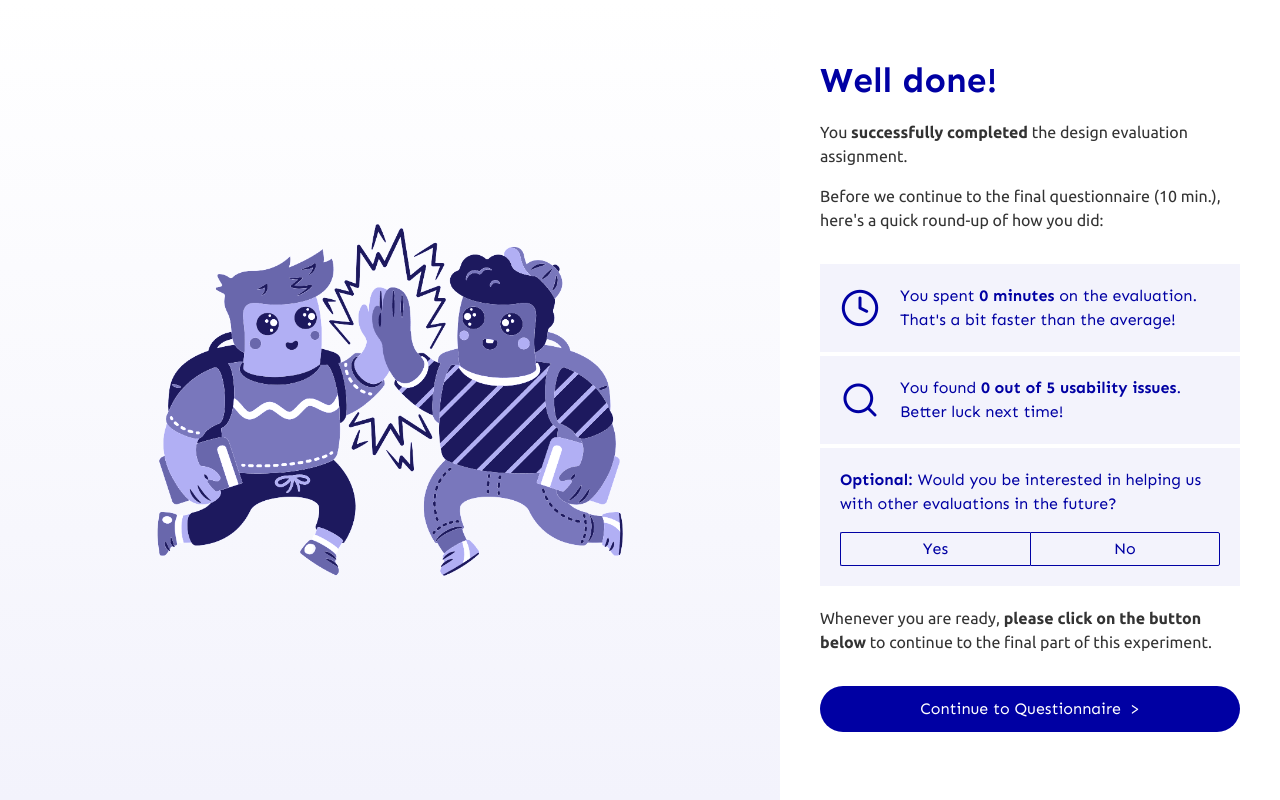
After one commit to AJGeel/requestor, a PHP site: page /app/backend/success.html in a window 1280 px wide. The commit adds this page. Run offline with PHP 8.4, Linux system fonts and the light colour scheme; a stand-in replaces the project's code that opens the database connection.

Commit message:
Start development of a feedback screen the study participants see when completing the design evaluation

```diff
--- /dev/null
+++ b/app/backend/success-styling.css
@@ -0,0 +1,180 @@
+.container {
+  display: flex;
+  font-family: "Sen", sans-serif;
+  line-height: 150%;
+
+  animation: fadeInCenter .8s ease-in-out;
+}
+
+.hero {
+  width: 100%;
+  height: 100vh;
+  background: linear-gradient(180deg, #FFFFFF 0%, #F3F3FC 100%);
+  display: flex;
+  justify-content: center;
+}
+
+.hero img {
+  object-fit: contain;
+  padding: 14em 2em;
+  max-width: 100%;
+
+  animation: fadeInBottom 1s ease-in-out;
+}
+
+.container .sidebar {
+  display: flex;
+  flex-direction: column;
+  justify-content: center;
+  padding: 40px;
+  /* width: 40%; */
+  width: 500px;
+  flex-shrink: 0;
+}
+
+b {
+  font-weight: bold;
+}
+
+h1 {
+  color: #0000A3;
+  font-size: 2.2em;
+  font-weight: 600;
+  margin-bottom: .8em;
+}
+
+p {
+  font-family: "Ubuntu", sans-serif;
+  color: #333;
+  margin-bottom: 1em;
+}
+
+.stats {
+  margin: 1em 0;
+}
+
+.stat {
+  background-color: #F3F3FC;
+  color: #0000A3;
+  display: flex;
+  justify-content: center;
+  align-items: center;
+  padding: 20px;
+  margin-bottom: 4px;
+}
+
+.stat--icon {
+  width: 40px;
+  height: 40px;
+  flex-shrink: 0;
+  margin-right: 20px;
+}
+
+.stat--icon img {
+  width: 40px;
+  height: 40px;
+}
+
+.stat--text {
+  width: 100%;
+}
+
+.stat:last-child {
+  flex-direction: column;
+}
+
+.stat-buttons {
+  display: flex;
+  width: 100%;
+  margin-top: 1em;
+}
+
+.stat-buttons button {
+  width: 100%;
+  font-family: 'Sen', sans-serif;
+  background-color: #F3F3FC;
+  border: 1px solid #0000A3;
+  box-sizing: border-box;
+  color: #0000A3;
+  cursor: pointer;
+  padding: .4em;
+  font-size: 1em;
+  border-radius: 2px;
+  transition: background-color .2s ease-in-out, color .2s ease-in-out;
+}
+
+.stat-buttons button.active {
+  background-color: #0000A3;
+  color: #fff;
+}
+
+.stat-buttons button:hover {
+  background-color: #0000A3;
+  color: #fff;
+}
+
+.stat-buttons button:first-child {
+  border-right: none;
+  border-top-right-radius: 0px;
+  border-bottom-right-radius: 0px;
+}
+
+.stat-buttons button:last-child {
+  border-top-left-radius: 0px;
+  border-bottom-left-radius: 0px;
+}
+
+.call-to-action {
+  background-color: #0000A3;
+  color: #fff;
+  box-sizing: border-box;
+  cursor: pointer;
+  border-radius: 100px;
+  padding: .7em;
+  font-size: 1em;
+  border: none;
+  font-family: 'Sen', sans-serif;
+  margin-top: 1em;
+  display: flex;
+  justify-content: center;
+  text-decoration: none;
+}
+
+.call-to-action span {
+  transition: all .2s ease-in-out;
+}
+
+.call-to-action:hover span {
+  transform: translateX(1em);
+}
+
+
+
+
+@keyframes fadeInCenter {
+  from {
+    transform: scale(.9);
+    opacity: 0;
+    filter: blur(5px);
+  }
+
+  to {
+    transform: scale(1);
+    opacity: 1;
+    filter: blur(0px);
+  }
+}
+
+@keyframes fadeInBottom {
+  from {
+    transform: rotate(-20deg) scale(.3);
+    opacity: 0;
+    filter: blur(5px);
+  }
+
+  to {
+    transform: rotate(0deg);
+    opacity: 1;
+    filter: blur(0px);
+  }
+}
--- /dev/null
+++ b/app/backend/success.html
@@ -0,0 +1,121 @@
+<!DOCTYPE html>
+<html lang="en" dir="ltr">
+  <head>
+    <!-- Meta tags -->
+    <meta charset="utf-8">
+    <meta name="viewport" content="width=device-width, initial-scale=1">
+    <meta name="robots" content="no-index, no-follow">
+    <title>Well done!</title>
+    <meta name="description" content="Requestor enables digital creators to collaborate on design prototypes, and provide actionable feedback.">
+    <meta name="author" content="Arthur Geel, hello@arthurgeel.com">
+    <meta name="color-scheme" content="light dark">
+
+    <!-- Links and CSS -->
+    <link rel="shortcut icon" href="/i/requestor.svg" type="image/png" id="favicon">
+    <link rel="stylesheet" href="/css/reset.min.css"> <!-- Reset browser inconsistencies -->
+    <link rel="stylesheet" href="success-styling.css">
+    <link href="https://fonts.googleapis.com/css2?family=Sen:wght@400;700;800&family=Ubuntu:ital,wght@0,300;0,400;0,500;0,700;1,300;1,400;1,500;1,700&display=swap" rel="stylesheet">
+  </head>
+<body>
+  <div class="container">
+    <section class="hero">
+      <img src="great-success.png" alt="Great success!">
+    </section>
+    <section class="sidebar">
+      <h1>Well done!</h1>
+      <p>You <b>successfully completed</b> the design evaluation assignment.</p>
+      <p>Before we continue to the final questionnaire (10 min.), here's a quick round-up of how you did:</p>
+
+      <div class="stats">
+        <div class="stat">
+          <div class="stat--icon"><img src="clock-icon.png" alt="clock icon"></div>
+          <div class="stat--text">You spent <b><span class="stat--dynamic-content" id="timeSpent">0</span> minutes</b> on the evaluation. That's <span id="timeSpentAppraisal">a bit faster than the average!</span></div>
+        </div>
+        <div class="stat">
+          <div class="stat--icon"><img src="search-icon.png" alt="search icon"></div>
+          <div class="stat--text">You found <b><span class="stat--dynamic-content" id="issuesFound">0</span> out of 5 usability issues</b>. <span id="issuesFoundAppraisal">Better luck next time!</span></div>
+        </div>
+        <div class="stat">
+          <div class="stat--text"><b>Optional:</b> Would you be interested in helping us with other evaluations in the future?</div>
+          <div class="stat-buttons">
+            <button type="button" name="button" id="interested">Yes</button>
+            <button type="button" name="button" id="notInterested">No</button>
+          </div>
+        </div>
+      </div>
+
+      <p>Whenever you are ready, <b>please click on the button below</b> to continue to the final part of this experiment.</p>
+
+      <a id="nextQuestionnaire" class="call-to-action"><span>Continue to Questionnaire &nbsp;&gt;</span></a>
+
+    </section>
+
+  </div>
+
+  <script type="text/javascript">
+
+    // DOM Calls
+    let btnInterested = document.getElementById('interested');
+    let btnNotInterested = document.getElementById('notInterested');
+    let nextQuestionnaireBtn = document.getElementById('nextQuestionnaire');
+
+    // Global variables
+    let interested = false;
+    let interfaceVariant = "cui";
+
+    // EventListener for clicking the 'interested' button
+    btnInterested.addEventListener('click', function() {
+      if (btnInterested.classList.contains('active') != true) {
+        btnInterested.classList.add('active');
+      }
+
+      btnNotInterested.classList.remove('active');
+      interested = true;
+    });
+
+    // EventListener for clicking the 'not interested' button
+    btnNotInterested.addEventListener('click', function() {
+      if (btnNotInterested.classList.contains('active') != true) {
+        btnNotInterested.classList.add('active');
+      }
+
+      btnInterested.classList.remove('active');
+      interested = false;
+    });
+
+    // EventListener for the 'Continue to Questionnaire' button
+    nextQuestionnaireBtn.addEventListener('click', function() {
+      toNextPage();
+    });
+
+    // Function to get a cookie
+    function getCookie(cname) {
+      var name = cname + "=";
+      var decodedCookie = decodeURIComponent(document.cookie);
+      var ca = decodedCookie.split(';');
+      for(var i = 0; i <ca.length; i++) {
+        var c = ca[i];
+        while (c.charAt(0) == ' ') {
+          c = c.substring(1);
+        }
+        if (c.indexOf(name) == 0) {
+          return c.substring(name.length, c.length);
+        }
+      }
+      return "";
+    }
+
+    function toNextPage() {
+      let userID = getCookie('temp_uid');
+
+      // Submit 'interested' data to server
+      console.log('TODO: Implement FETCH PHP SQL request.');
+      console.log(`INSERT INTO table_name (uid, interested) VALUES (${userID}, ${interested})`);
+      // Navigate to the correct follow-up page
+      location.href = `../../nasa-tlx/${interfaceVariant}.html`;
+    }
+
+  </script>
+
+</body>
+</html>
--- a/app/cui.php
+++ b/app/cui.php
@@ -25,8 +25,8 @@
 
       <section class="frame-container" id="frame_container"> <!-- Embedded Figma Prototype -->
         <div class="frame" id="frame">
-          <!-- <iframe id="iframe_prototype" title="An interactive Figma prototype of the current project." allowfullscreen="true" src="https://www.figma.com/embed?embed_host=share&url=https%3A%2F%2Fwww.figma.com%2Fproto%2FejJw4AVHI1kAIktWxJzYDb%3Fnode-id%3D1%253A2%26viewport%3D497%252C275%252C0.2620800733566284%26scaling%3Dscale-down-width"></iframe> -->
-          <iframe id="iframe_prototype" title="An interactive Figma prototype of the current project." allowfullscreen="true" src=""></iframe>
+          <iframe id="iframe_prototype" title="An interactive Figma prototype of the current project." allowfullscreen="true" src="https://www.figma.com/embed?embed_host=share&url=https%3A%2F%2Fwww.figma.com%2Fproto%2FejJw4AVHI1kAIktWxJzYDb%3Fnode-id%3D1%253A2%26viewport%3D497%252C275%252C0.2620800733566284%26scaling%3Dscale-down-width"></iframe>
+          <!-- <iframe id="iframe_prototype" title="An interactive Figma prototype of the current project." allowfullscreen="true" src=""></iframe> -->
         </div>
 
         <div class="frame-modal-container" id="frameModal" style="display:none;">
```
Also changed, not shown: app/backend/success.php (added, +19 -0 lines), js/cui.js (+5 -23 lines), app/backend/clock-icon.png (added), app/backend/great-success.png (added), app/backend/search-icon.png (added), 2 other files.
